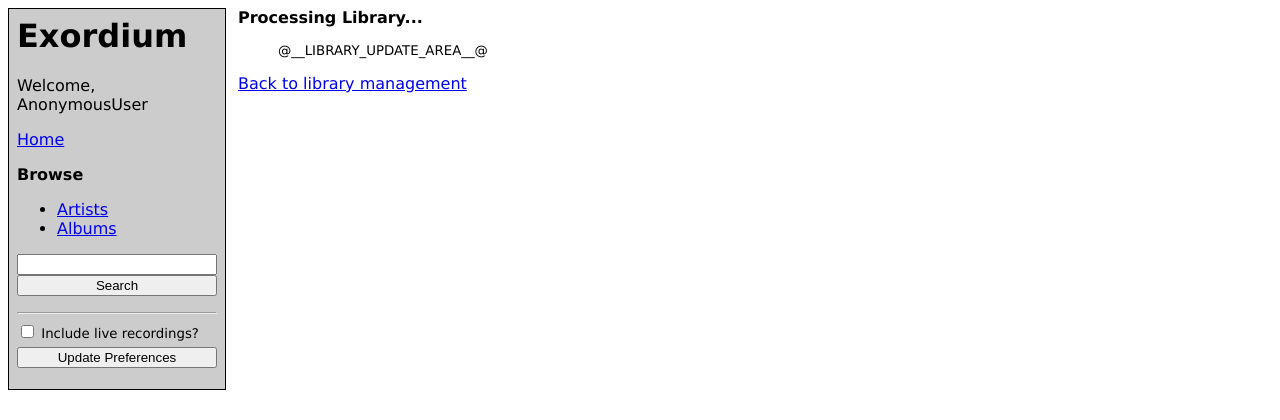
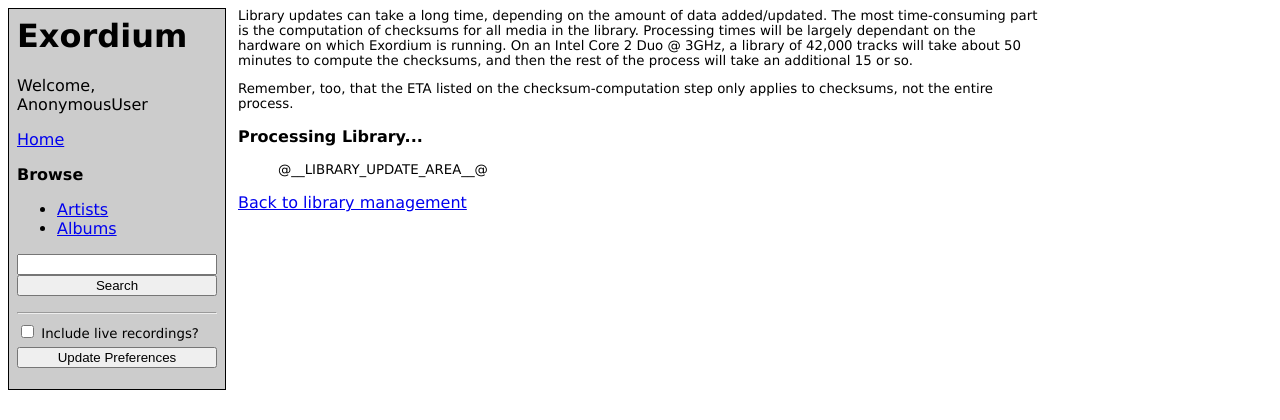
Before and after one commit to apocalyptech/exordium, a Django app: template exordium/templates/exordium/library_update.html in a window 1280 px wide. Shown: the top 420 px of the page. Run offline with Django 3.2, Linux system fonts and the light colour scheme; the template is opened without the code that fills it, so the values that code supplies are empty.

Commit message:
Added a note on the update page about processing time, and made sure that newlines are being sent properly on the update pages

```diff
--- a/exordium/static/exordium/style.css
+++ b/exordium/static/exordium/style.css
@@ -28,6 +28,10 @@ BODY {
 }
 .library_update {
     font-size: smaller;
+}
+.update_info {
+    font-size: smaller;
+    max-width: 60em;
 }
 .adminlinks {
     font-size: smaller;
--- a/exordium/templates/exordium/library_update.html
+++ b/exordium/templates/exordium/library_update.html
@@ -2,6 +2,16 @@
 {% extends "exordium/base.html" %}
 
 {% block body %}
+<div class="update_info">
+<p>Library updates can take a long time, depending on the
+amount of data added/updated.  The most time-consuming part is the computation
+of checksums for all media in the library.  Processing times will be largely
+dependant on the hardware on which Exordium is running.  On an Intel Core 2 Duo
+@ 3GHz, a library of 42,000 tracks will take about 50 minutes to compute the
+checksums, and then the rest of the process will take an additional 15 or so.</p>
+<p>Remember, too, that the ETA listed on the checksum-computation step only
+applies to checksums, not the entire process.</p>
+</div>
 <p><strong>Processing Library...</strong></p>
 <blockquote class="library_update">
 @__LIBRARY_UPDATE_AREA__@
--- a/exordium/views.py
+++ b/exordium/views.py
@@ -359,7 +359,7 @@ class LibraryActionView(generic.View):
                         'line': line,
                     }))
             else:
-                yield line
+                yield "%s\n" % (line)
 
 @method_decorator(staff_member_required, name='dispatch')
 class LibraryAddView(LibraryActionView):
```
Also changed, not shown: TODO.txt (+10 -1 lines).
